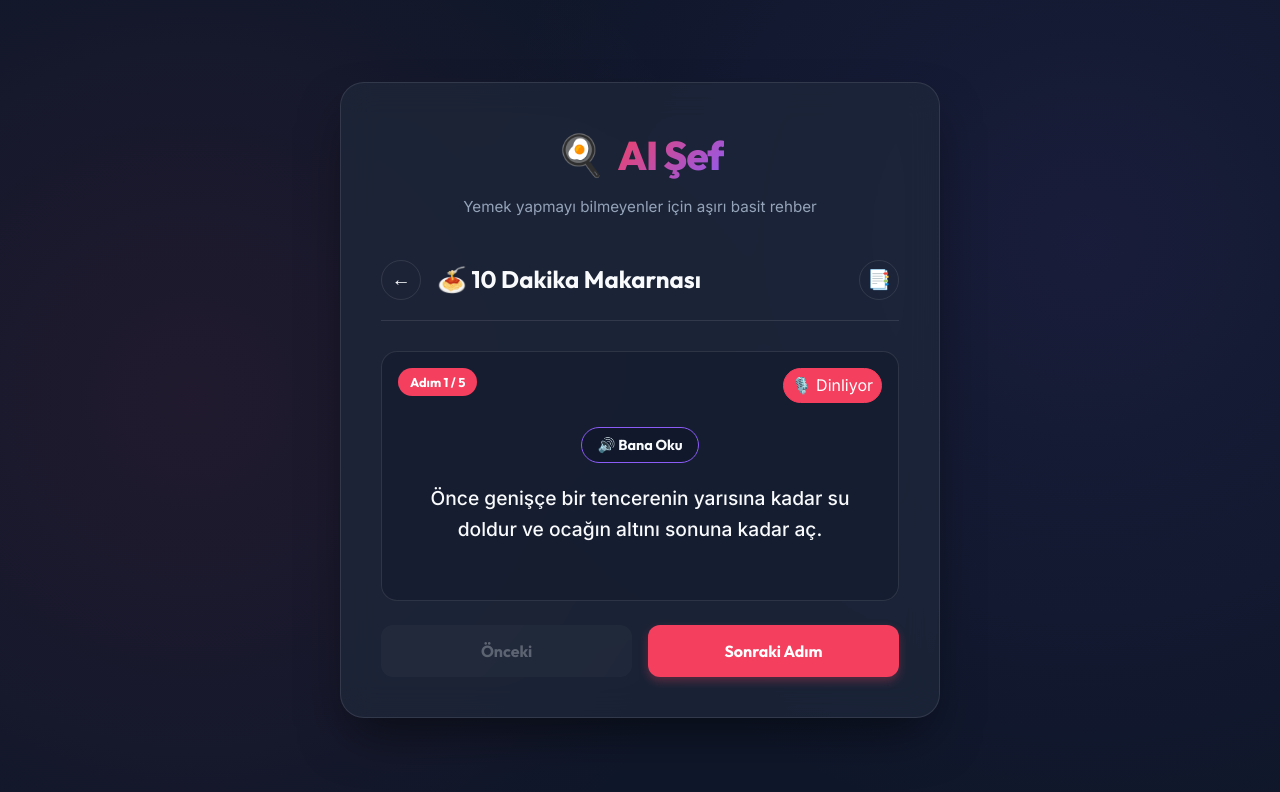
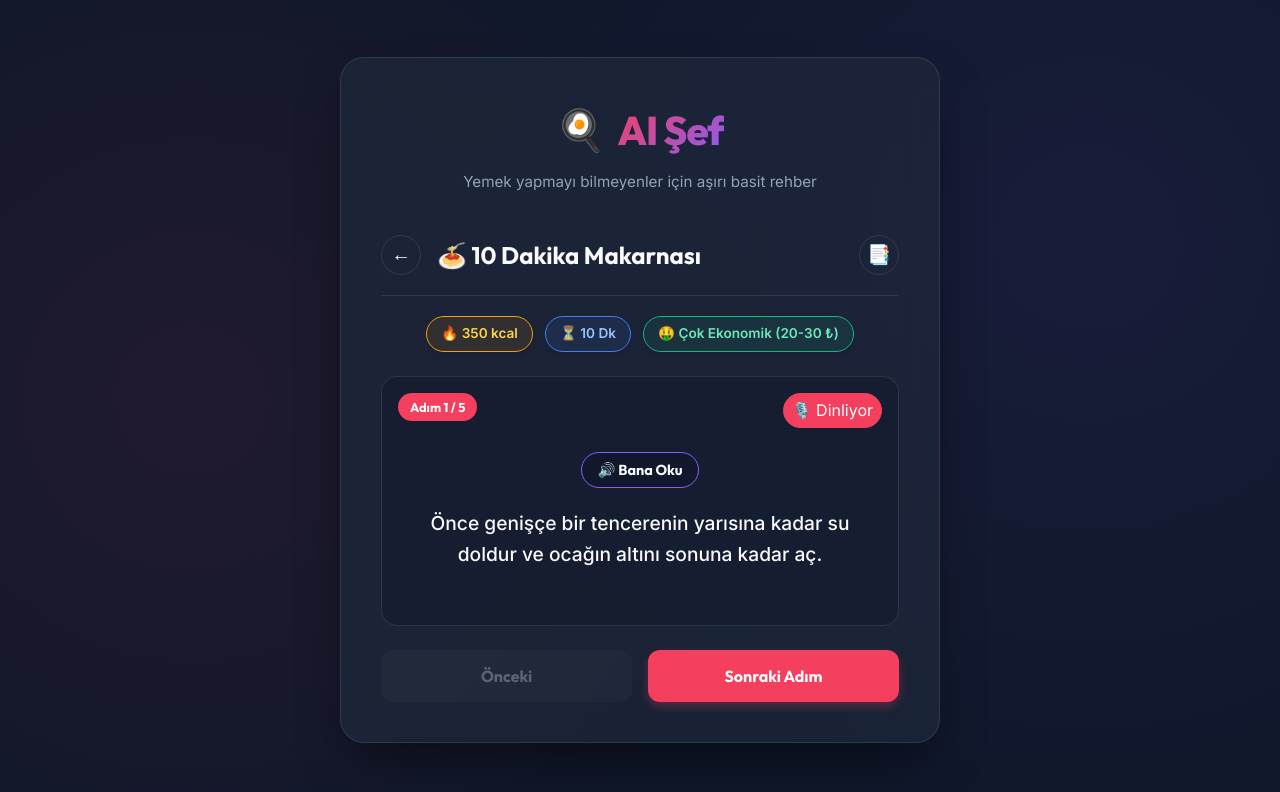
Before and after one commit to aliosmandem1-byte/antigravity-egitim, a website built with Vite: page Projeler/AI_Sef/index.html in a window 1280 px wide. Both pictures are taken after a click on the element 640 px from the left and 587 px from the top of the page. Built offline with nearby package versions, Linux system fonts and the light colour scheme.

```diff
--- a/Projeler/AI_Sef/main.js
+++ b/Projeler/AI_Sef/main.js
@@ -7,6 +7,9 @@ const fallbackRecipes = [
     title: "10 Dakika Makarnası",
     icon: "🍝",
     desc: "Su kaynatmayı biliyorsan, bunu da yaparsın.",
+    calories: "🔥 350 kcal",
+    time: "⏳ 10 Dk",
+    cost: "🤑 Çok Ekonomik (20-30 ₺)",
     steps: [
       "Önce genişçe bir tencerenin yarısına kadar su doldur ve ocağın altını sonuna kadar aç.",
       "Su fokur fokur kaynamaya başlayınca içine 1 tatlı kaşığı tuz at ve makarnanın yarısını içine dök.",
@@ -20,6 +23,9 @@ const fallbackRecipes = [
     title: "Öğrenci Tavuğu",
     icon: "🍗",
     desc: "Tavuk nasıl kurutulmaz? Çok basit bir taktik.",
+    calories: "🔥 420 kcal",
+    time: "⏳ 15 Dk",
+    cost: "💰 Ortalama (50-70 ₺)",
     steps: [
       "Marketten alınmış kuşbaşı tavukları derin bir kaba koy. Üzerine biraz sıvı yağ ve tuz ekle.",
       "Geniş bir tavayı ocağa koy, altını orta derece aç. Tava iyice ısınana kadar bekle.",
@@ -317,6 +323,14 @@ function renderRecipeSteps() {
 
   const micBadgeHTML = recognition ? '<div class="mic-badge listening" title="Sesli Komut Açık">🎙️ Dinliyor</div>' : '';
 
+  const badgesHTML = `
+    <div class="recipe-badges">
+      ${currentRecipe.calories ? `<span class="badge badge-calories">${currentRecipe.calories}</span>` : ''}
+      ${currentRecipe.time ? `<span class="badge badge-time">${currentRecipe.time}</span>` : ''}
+      ${currentRecipe.cost ? `<span class="badge badge-cost">${currentRecipe.cost}</span>` : ''}
+    </div>
+  `;
+
   recipeView.innerHTML = `
     <div class="recipe-header">
       <button class="back-btn" id="back-btn">←</button>
@@ -325,6 +339,8 @@ function renderRecipeSteps() {
         ${isSaved ? '🔖' : '📑'}
       </button>
     </div>
+
+    ${currentRecipe.calories || currentRecipe.time || currentRecipe.cost ? badgesHTML : ''}
 
     <div class="step-container">
       <div class="step-badge">Adım ${currentStepIndex + 1} / ${totalSteps}</div>
--- a/Projeler/AI_Sef/server.js
+++ b/Projeler/AI_Sef/server.js
@@ -28,11 +28,15 @@ app.post('/api/generateRecipe', async (req, res) => {
   try {
     const targetModel = "models/gemini-1.5-flash";
     const prompt = `Sen sadece en temel yemekleri bilen, profesyonellikten uzak, yemek yapmayı HİÇ bilmeyenlere öğreten 'AI Şef'sin. Kullanıcının elindeki malzemeler: "${ingredients}". Bu malzemelere göre (veya ek birkaç temel malzeme ekleyerek) AŞIRI BASİT bir yemek tarifi oluştur. Gram/mililitre kullanma; 'su bardağı', 'tatlı kaşığı', 'göz kararı' gibi şeyler kullan.
+Ayrıca, Türkiye'deki güncel market fiyatlarını baz alarak yemeğin kalorisini, hazırlanma süresini ve tahmini maliyetini de hesapla. Maliyet için genel kitleye hitap eden kelimeler kullan ("Çok Ekonomik", "Ortalama Maliyet", "Biraz Maliyetli" gibi) ve yanına tahmini bir TL (₺) aralığı yaz (Örn: "Çok Ekonomik (30-50 ₺)").
 DİKKAT: Çıktı sadece ve sadece aşağıdaki formatta saf JSON olmalı, başında veya sonunda markdown (örneğin \`\`\`json) olmamalı!
 {
   "title": "Tarif Adı",
   "icon": "🍔",
   "desc": "Kısa ve eğlenceli bir açıklama.",
+  "calories": "🔥 350 kcal",
+  "time": "⏳ 15 Dk",
+  "cost": "🤑 Çok Ekonomik (30-50 ₺)",
   "steps": ["Adım 1: ...", "Adım 2: ...", "Adım 3: ..."]
 }`;
 
--- a/Projeler/AI_Sef/style.css
+++ b/Projeler/AI_Sef/style.css
@@ -303,6 +303,38 @@ input[type="text"]:focus, input[type="password"]:focus {
   color: white;
 }
 
+/* Akıllı Rozetler (Badges) */
+.recipe-badges {
+  display: flex;
+  flex-wrap: wrap;
+  gap: 12px;
+  margin-top: -10px;
+  margin-bottom: 24px;
+  justify-content: center;
+}
+
+.badge {
+  background: rgba(15, 23, 42, 0.6);
+  border: 1px solid var(--glass-border);
+  padding: 6px 14px;
+  border-radius: 20px;
+  font-size: 0.85rem;
+  font-weight: 600;
+  display: inline-flex;
+  align-items: center;
+  gap: 6px;
+  box-shadow: 0 4px 6px rgba(0, 0, 0, 0.1);
+  transition: transform 0.2s;
+}
+
+.badge:hover {
+  transform: translateY(-2px);
+}
+
+.badge-calories { border-color: #f59e0b; color: #fcd34d; background: rgba(245, 158, 11, 0.1); }
+.badge-time { border-color: #3b82f6; color: #93c5fd; background: rgba(59, 130, 246, 0.1); }
+.badge-cost { border-color: #10b981; color: #6ee7b7; background: rgba(16, 185, 129, 0.1); }
+
 .saved-recipes {
   margin-bottom: 40px;
 }
```
